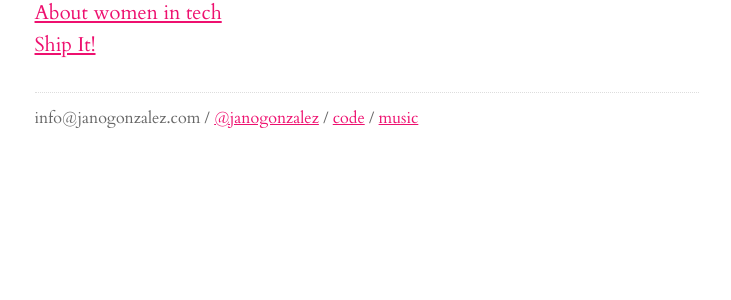
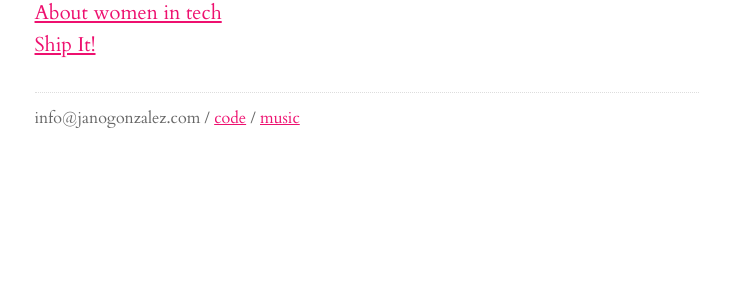
Before and after one commit to janogonzalez/janogonzalez.github.io, a Jekyll site: the page built from index.html, in a window 1280 px wide. Shown: the part 404-704 px from the top of the page, without its empty margins (273-1004 px from the left). Built offline with Jekyll 4.4.1, drawn with Linux system fonts in a browser that asks for light colours.

Commit message:
Remove twitter link

```diff
--- a/_layouts/default.html
+++ b/_layouts/default.html
@@ -22,7 +22,6 @@
       <footer>
         <p>
           info@janogonzalez.com /
-          <a href="http://twitter.com/janogonzalez">@janogonzalez</a> /
           <a href="http://github.com/janogonzalez">code</a> /
           <a href="http://soundcloud.com/janogonzalez">music</a>
         </p>
```
